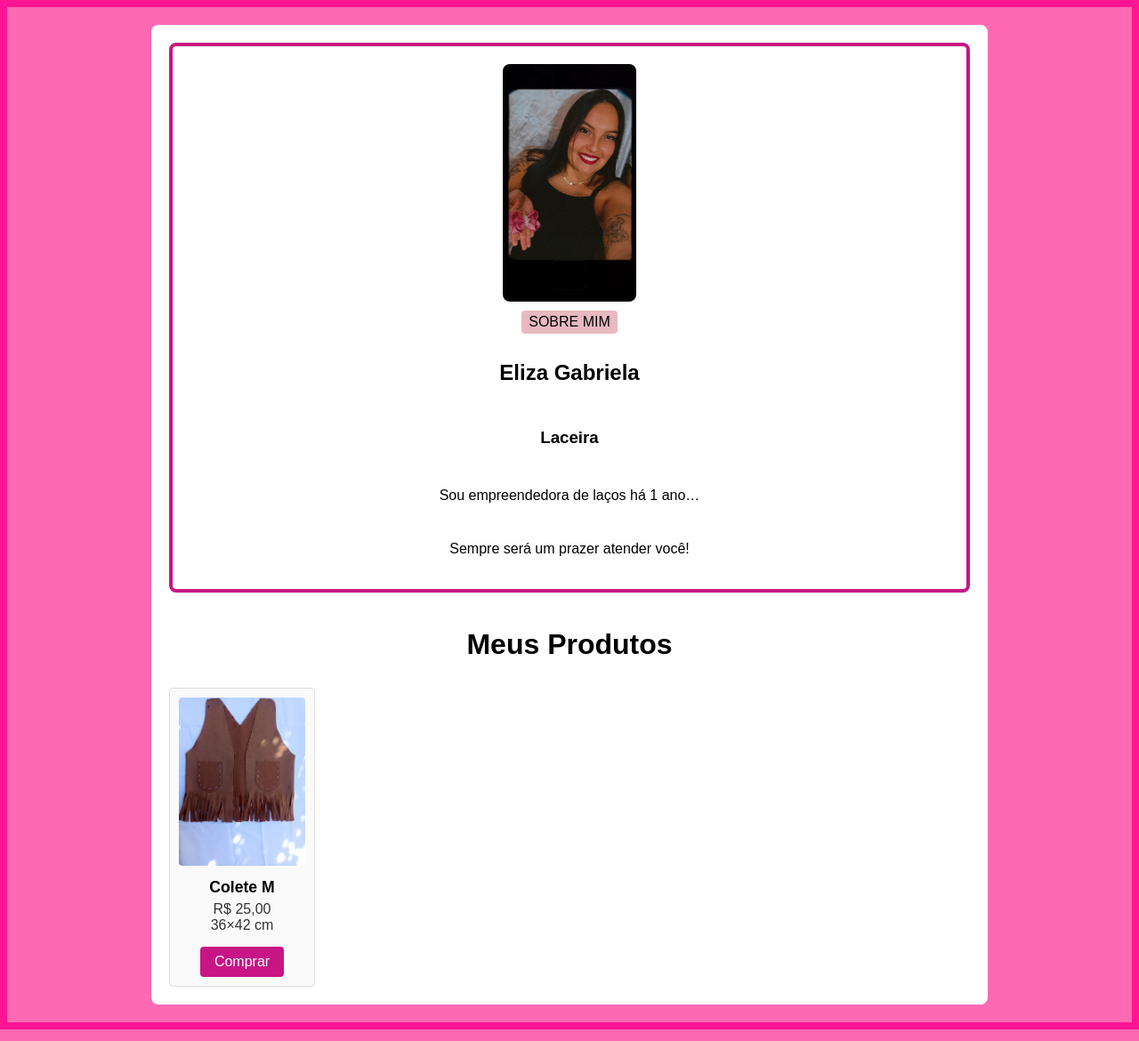
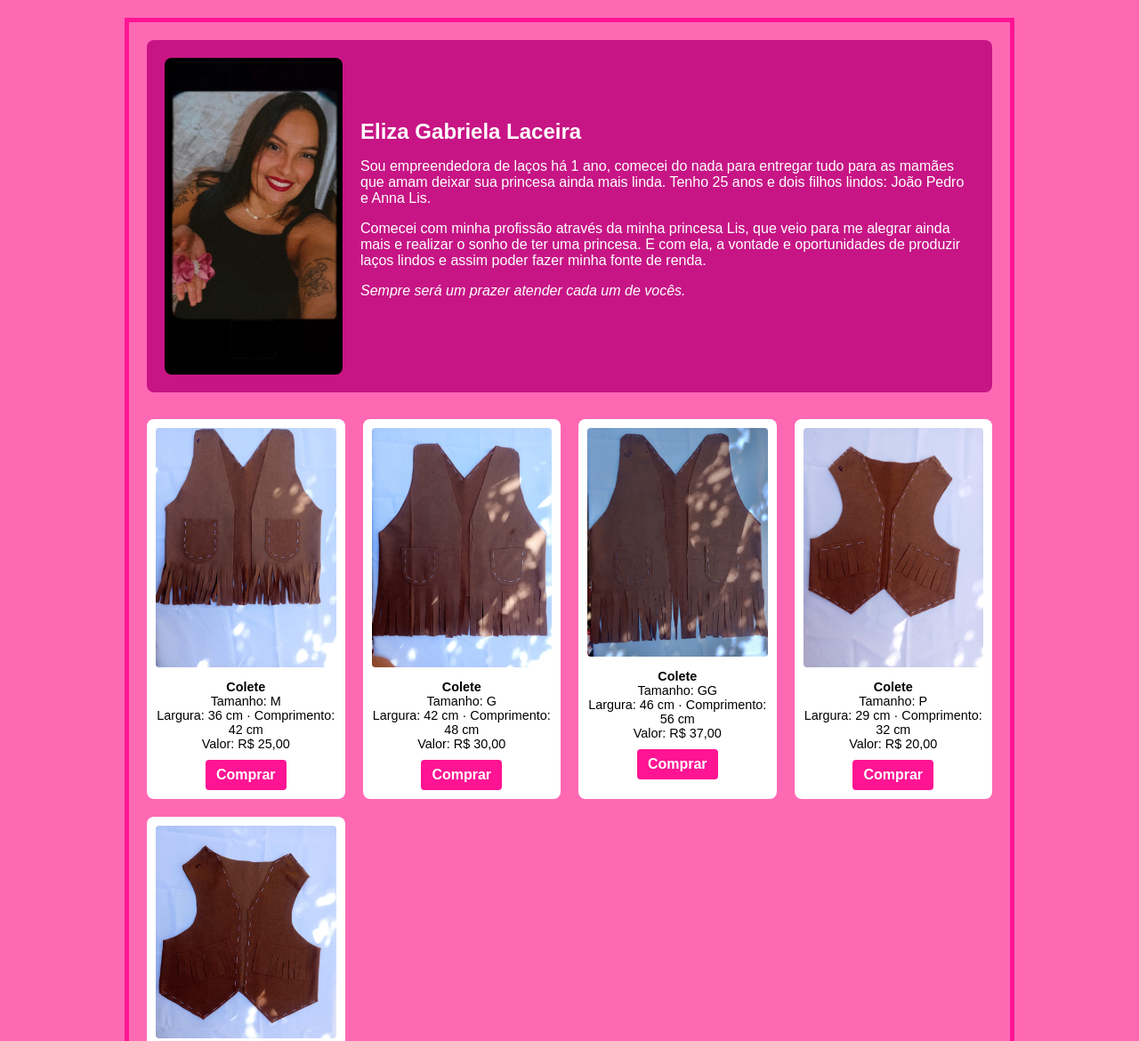
Before and after one commit to Encantos-da-lis/pagina-vendas, a plain HTML site: page index.html in a window 1280 px wide. Shown: the top 1170 px of the page at 89% size. Drawn offline with Linux system fonts and the light colour scheme.

Commit message:
Atualiza código local para versão definitiva: funções Netlify, layout e QR dinâmico

```diff
--- a/index.html
+++ b/index.html
@@ -4,133 +4,187 @@
   <meta charset="UTF-8" />
   <meta name="viewport" content="width=device-width, initial-scale=1.0"/>
   <title>Página de Vendas</title>
+
   <style>
-    body {background:#FF69B4;margin:0;padding:20px;border:8px solid #FF1493;font-family:Arial;}
-    .container{max-width:900px;margin:auto;background:#fff;padding:20px;border-radius:8px;}
-    .about{display:flex;flex-direction:column;align-items:center;gap:10px;margin-bottom:40px;
-      border:4px solid #C71585;padding:20px;border-radius:8px;text-align:center;}
-    .about img{width:150px;border-radius:8px;object-fit:cover;}
-    .about .label{background:#e8b9c1;padding:4px 8px;text-transform:uppercase;border-radius:4px;}
-    h1{text-align:center;margin-bottom:30px;}
-    .products{display:grid;grid-template-columns:repeat(auto-fill,minmax(160px,1fr));gap:20px;}
-    .product{background:#fafafa;border:1px solid #ddd;border-radius:4px;padding:10px;text-align:center;}
-    .product img{max-width:100%;border-radius:4px;}
-    .product h2{margin:10px 0 5px;font-size:1.1em;}
-    .product p{margin:5px 0;color:#333;}
-    .buy-button{margin-top:10px;padding:8px 16px;background:#C71585;color:#fff;border:none;
-      border-radius:4px;cursor:pointer;font-size:1em;}
-    .buy-button:hover{background:#FF1493;}
-    .modal-overlay{display:none;position:fixed;top:0;left:0;right:0;bottom:0;
-      background:rgba(0,0,0,0.6);justify-content:center;align-items:center;z-index:10;}
-    .modal{background:#fff;border-radius:8px;width:90%;max-width:400px;padding:20px;position:relative;}
-    .modal .close-btn{position:absolute;top:8px;right:12px;background:none;border:none;font-size:1.2em;cursor:pointer;}
-    .modal h3{text-align:center;margin-top:0;}
-    .modal img{display:block;margin:10px auto;width:200px;height:200px;}
-    .modal .tabs{display:flex;margin:10px 0;}
-    .modal .tabs button{flex:1;padding:8px;border:none;background:#eee;cursor:pointer;}
-    .modal .tabs button.active{background:#C71585;color:#fff;}
-    .modal .tab-content{display:none;}
-    .modal .tab-content.active{display:block;}
-    .modal label{display:block;margin:8px 0 4px;}
-    .modal input, .modal textarea, .modal input[type=file]{
-      width:100%;padding:6px;border:1px solid #ccc;border-radius:4px;box-sizing:border-box;}
-    .modal textarea{resize:vertical;}
-    .modal .submit-btn{width:100%;margin-top:12px;padding:10px;background:#28a745;color:#fff;
-      border:none;border-radius:4px;cursor:pointer;font-size:1em;}
-    .modal .submit-btn:hover{background:#218838;}
+    /* Cores principais */
+    body {
+      margin: 0;
+      padding: 0;
+      background: #FF69B4;           /* HotPink */
+      font-family: Arial, sans-serif;
+    }
+
+    /* Borda externa */
+    .page-border {
+      border: 5px solid #FF1493;     /* DeepPink */
+      padding: 20px;
+      max-width: 1000px;
+      margin: 20px auto;
+      box-sizing: border-box;
+    }
+
+    /* Sobre mim */
+    .about {
+      display: flex;
+      align-items: center;
+      background: #C71585;           /* MediumVioletRed */
+      padding: 20px;
+      border-radius: 8px;
+      margin-bottom: 30px;
+      flex-wrap: wrap;
+    }
+
+    .about img {
+      width: 200px;
+      height: auto;
+      border-radius: 8px;
+      margin-right: 20px;
+      flex-shrink: 0;
+    }
+
+    .about-text {
+      color: #fff;
+      flex: 1;
+      min-width: 200px;
+    }
+
+    .about-text h2 {
+      margin-top: 0;
+      margin-bottom: 10px;
+    }
+
+    /* Galeria de produtos */
+    .products {
+      display: grid;
+      grid-template-columns: repeat(auto-fill, minmax(180px, 1fr));
+      gap: 20px;
+    }
+
+    .product {
+      background: #fff;
+      padding: 10px;
+      border-radius: 8px;
+      text-align: center;
+    }
+
+    .product img {
+      width: 100%;
+      height: auto;
+      border-radius: 4px;
+    }
+
+    .product .info {
+      margin: 10px 0;
+      font-size: 0.9em;
+    }
+
+    .buy-button {
+      display: inline-block;
+      padding: 8px 12px;
+      background: #FF1493;       /* DeepPink */
+      color: #fff;
+      text-decoration: none;
+      border-radius: 4px;
+      cursor: pointer;
+      font-weight: bold;
+    }
+    .buy-button:hover {
+      background: #C71585;       /* MediumVioletRed */
+    }
+
+    /* Responsivo */
+    @media (max-width: 600px) {
+      .about {
+        flex-direction: column;
+        text-align: center;
+      }
+      .about img {
+        margin: 0 0 15px;
+      }
+    }
   </style>
 </head>
+
 <body>
-  <div class="container">
+  <div class="page-border">
+
+    <!-- Sobre mim -->
     <div class="about">
-      <img src="eliza.jpg" alt="Eliza Gabriela"/>
-      <span class="label">Sobre Mim</span>
-      <h2>Eliza Gabriela</h2>
-      <h3>Laceira</h3>
-      <p>Sou empreendedora de laços há 1 ano…</p>
-      <p class="signature">Sempre será um prazer atender você!</p>
+      <img src="eliza.jpg" alt="Foto da Eliza">
+      <div class="about-text">
+        <h2>Eliza Gabriela Laceira</h2>
+        <p>
+          Sou empreendedora de laços há 1 ano, comecei do nada para entregar tudo para as mamães que amam deixar sua princesa ainda mais linda.
+          Tenho 25 anos e dois filhos lindos: João Pedro e Anna Lis.
+        </p>
+        <p>
+          Comecei com minha profissão através da minha princesa Lis, que veio para me alegrar ainda mais e realizar o sonho de ter uma princesa.
+          E com ela, a vontade e oportunidades de produzir laços lindos e assim poder fazer minha fonte de renda.
+        </p>
+        <p><em>Sempre será um prazer atender cada um de vocês.</em></p>
+      </div>
     </div>
 
-    <h1>Meus Produtos</h1>
+    <!-- Produtos -->
     <div class="products">
-      <!-- Exemplo de um produto; repita para os 5 -->
+
       <div class="product">
-        <img src="imagem1.jpg" alt="Colete M"/>
-        <h2>Colete M</h2><p>R$ 25,00<br>36×42 cm</p>
-        <button class="buy-button"
-                data-name="Colete M"
-                data-price="25.0">Comprar</button>
+        <img src="imagem1.jpg" alt="Colete Tamanho M">
+        <div class="info">
+          <strong>Colete</strong><br>
+          Tamanho: M<br>
+          Largura: 36 cm · Comprimento: 42 cm<br>
+          Valor: R$ 25,00
+        </div>
+        <a class="buy-button" href="https://picpay.me/eliza.gabriela/25.0" target="_blank">Comprar</a>
       </div>
-      <!-- … outros produtos … -->
+
+      <div class="product">
+        <img src="imagem2.jpg" alt="Colete Tamanho G">
+        <div class="info">
+          <strong>Colete</strong><br>
+          Tamanho: G<br>
+          Largura: 42 cm · Comprimento: 48 cm<br>
+          Valor: R$ 30,00
+        </div>
+        <a class="buy-button" href="https://picpay.me/eliza.gabriela/30.0" target="_blank">Comprar</a>
+      </div>
+
+      <div class="product">
+        <img src="imagem3.jpg" alt="Colete Tamanho GG">
+        <div class="info">
+          <strong>Colete</strong><br>
+          Tamanho: GG<br>
+          Largura: 46 cm · Comprimento: 56 cm<br>
+          Valor: R$ 37,00
+        </div>
+        <a class="buy-button" href="https://picpay.me/eliza.gabriela/37.0" target="_blank">Comprar</a>
+      </div>
+
+      <div class="product">
+        <img src="imagem4.jpg" alt="Colete Tamanho P">
+        <div class="info">
+          <strong>Colete</strong><br>
+          Tamanho: P<br>
+          Largura: 29 cm · Comprimento: 32 cm<br>
+          Valor: R$ 20,00
+        </div>
+        <a class="buy-button" href="https://picpay.me/eliza.gabriela/20.0" target="_blank">Comprar</a>
+      </div>
+
+      <div class="product">
+        <img src="imagem5.jpg" alt="Colete Tamanho M">
+        <div class="info">
+          <strong>Colete</strong><br>
+          Tamanho: M<br>
+          Largura: 38 cm · Comprimento: 41 cm<br>
+          Valor: R$ 30,00
+        </div>
+        <a class="buy-button" href="https://picpay.me/eliza.gabriela/30.0" target="_blank">Comprar</a>
+      </div>
+
     </div>
 
-    <div class="modal-overlay" id="modalOverlay">
-      <div class="modal">
-        <button class="close-btn" id="closeModal">&times;</button>
-        <h3 id="modalTitle">Gerar Pix</h3>
-        <img id="modalQr" src="" alt="QR Pix"/>
-        <div class="tabs">
-          <button class="tab-btn active" data-tab="entrega">Entrega</button>
-          <button class="tab-btn" data-tab="retirada">Retirar</button>
-        </div>
-        <div class="tab-content active" id="entrega">
-          <label>Nome:</label><input id="entrega-nome"/>
-          <label>Endereço:</label><textarea id="entrega-endereco"></textarea>
-          <label>WhatsApp:</label><input id="entrega-whatsapp"/>
-        </div>
-        <div class="tab-content" id="retirada">
-          <label>WhatsApp:</label><input id="retirada-whatsapp"/>
-        </div>
-        <label>Anexar comprovante (opcional):</label>
-        <input type="file" id="paymentProof"/>
-        <button class="submit-btn" id="finalizarBtn">Finalizar</button>
-      </div>
-    </div>
   </div>
-
-  <script>
-    const overlay = document.getElementById('modalOverlay');
-    let current={};
-    document.querySelectorAll('.buy-button').forEach(btn=>{
-      btn.onclick=async()=>{
-        const price=btn.dataset.price, name=btn.dataset.name;
-        current={price,name};
-        document.getElementById('modalTitle').textContent=`${name} – R$ ${price}`;
-        overlay.style.display='flex';
-        try{
-          const r=await fetch(`/.netlify/functions/generateQr?price=${price}`);
-          const j=await r.json();
-          document.getElementById('modalQr').src=j.qrCode;
-        }catch(e){
-          console.error(e);
-        }
-      };
-    });
-    document.getElementById('closeModal').onclick=()=>overlay.style.display='none';
-    document.getElementById('finalizarBtn').onclick=()=>{
-      let msg=`✨ Pedido: ${current.name} (R$ ${current.price})\n`;
-      const isEntrega=document.querySelector('[data-tab="entrega"]').classList.contains('active');
-      if(isEntrega){
-        msg+=`Entrega – Nome: ${document.getElementById('entrega-nome').value}\n`+
-             `Endereço: ${document.getElementById('entrega-endereco').value}\n`+
-             `WhatsApp: ${document.getElementById('entrega-whatsapp').value}\n`;
-      }else{
-        msg+=`Retirar – WhatsApp: ${document.getElementById('retirada-whatsapp').value}\n`;
-      }
-      const proof=document.getElementById('paymentProof').files[0];
-      if(proof) msg+=`Comprovante: ${proof.name} (anexe no WhatsApp)\n`;
-      const url=`https://wa.me/5531987961356?text=${encodeURIComponent(msg)}`;
-      window.open(url,'_blank');
-      overlay.style.display='none';
-    };
-    document.querySelectorAll('.tab-btn').forEach(b=>{
-      b.onclick=()=>{
-        document.querySelectorAll('.tab-btn').forEach(x=>x.classList.remove('active'));
-        document.querySelectorAll('.tab-content').forEach(x=>x.classList.remove('active'));
-        b.classList.add('active');
-        document.getElementById(b.dataset.tab).classList.add('active');
-      };
-    });
-  </script>
 </body>
 </html>
```
Also changed, not shown: netlify.toml (added).
